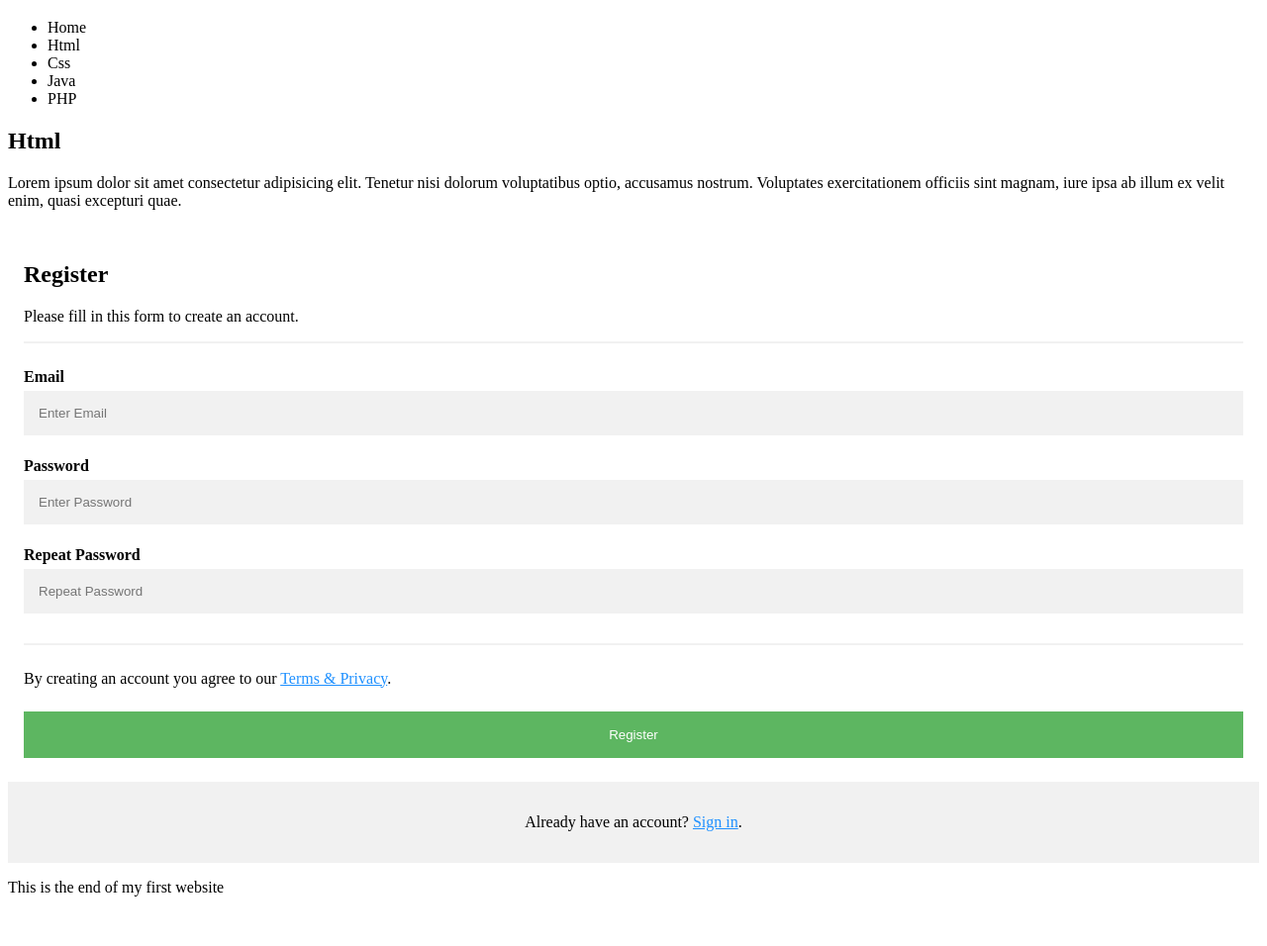
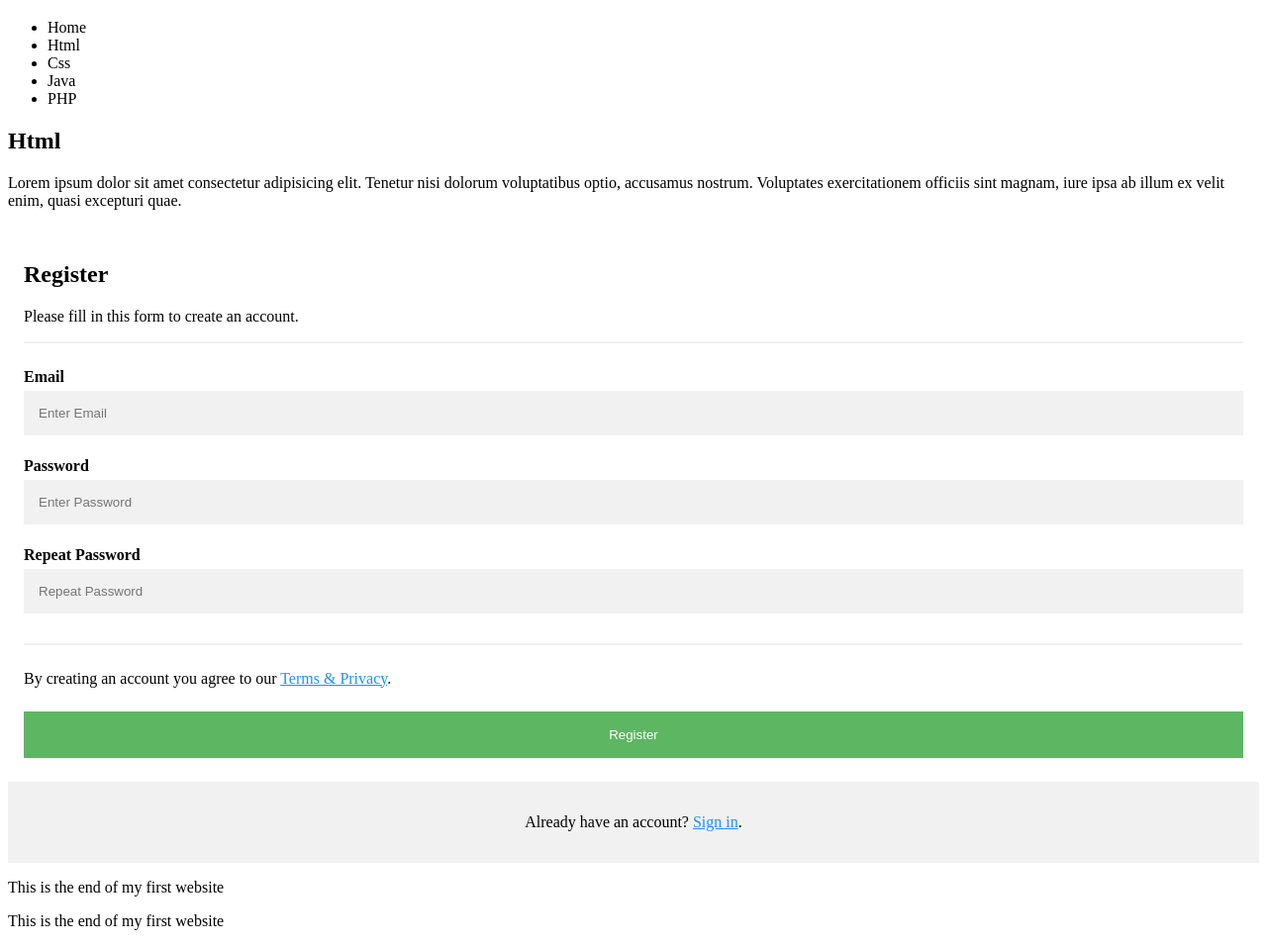
Before and after one commit to iammehedi4201/Mehedi-s-first-website, a plain HTML site: page index.html in a window 1280 px wide. Shown: the part 61-1017 px from the top of the page at 99% size. Before the commit the page ends 983 px from the top, so only its background shows below. Drawn offline with Linux system fonts and the light colour scheme.

Commit message:
Update index.html

```diff
--- a/index.html
+++ b/index.html
@@ -56,6 +56,7 @@
       </section>
       <footer>
             <p>This is the end of my first website</p>
+             <p>This is the end of my first website</p>
 
 
       </footer>
```
